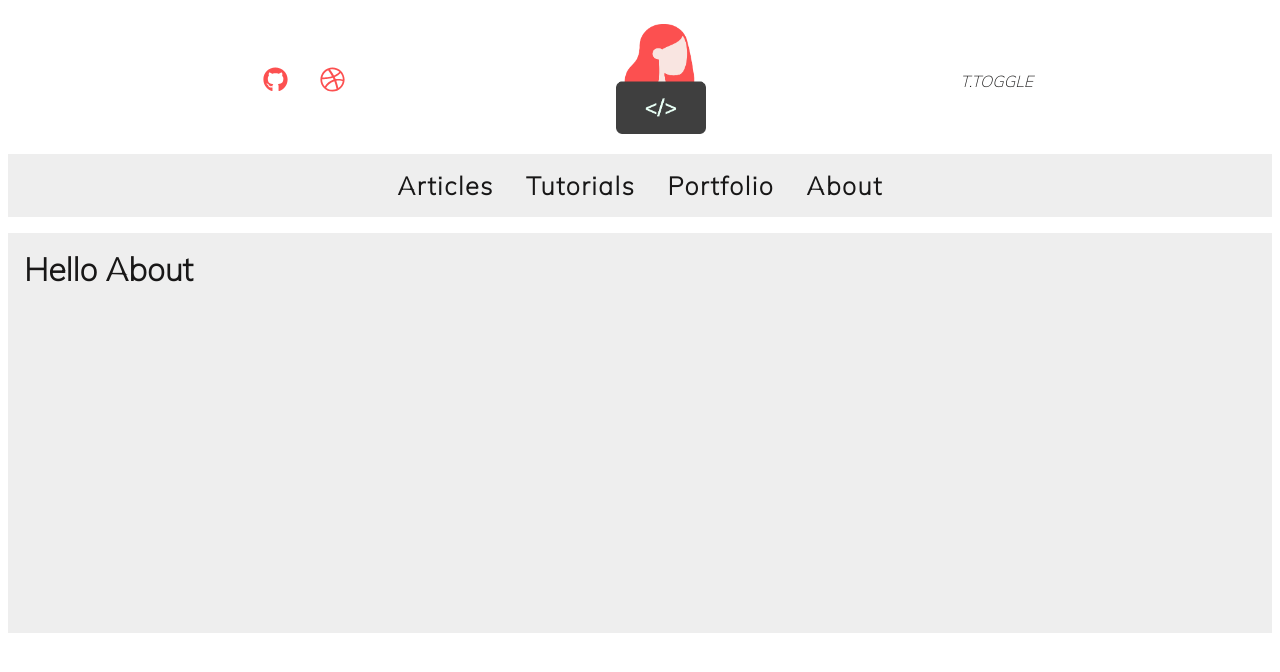
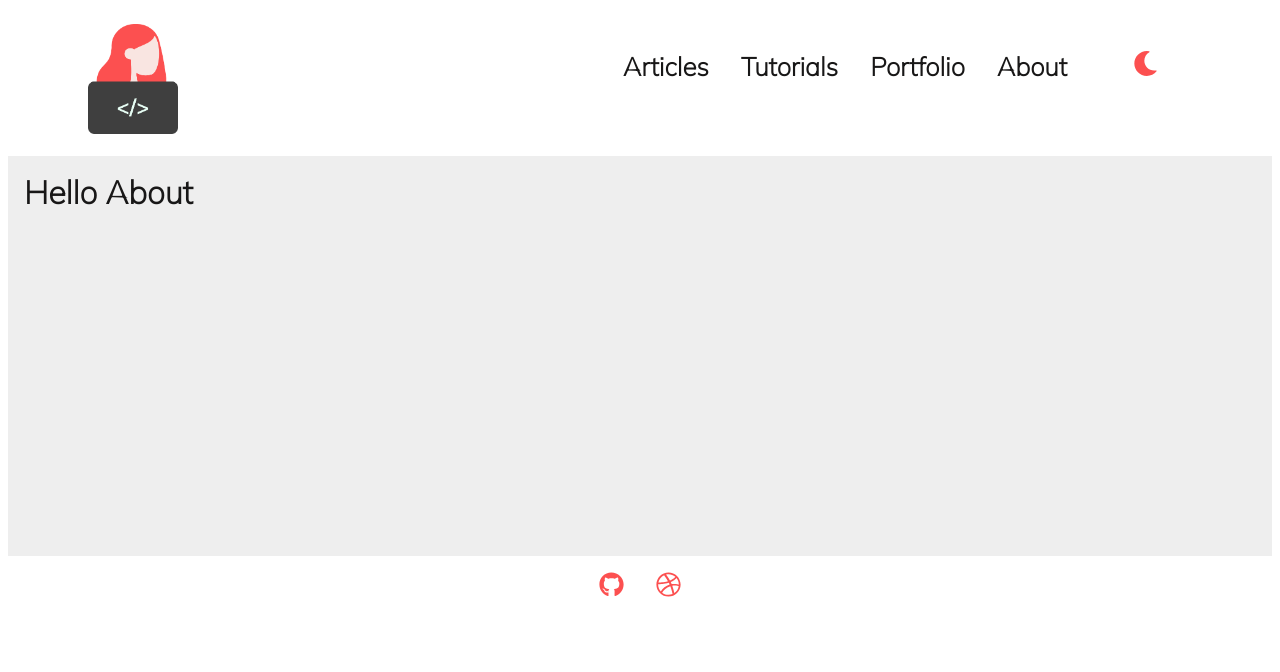
Before and after one commit to tasteslikestrawberries/tasteslikestrawberries.github.io, a React (Create React App) app: page /about in a window 1280 px wide. Shown: the top 672 px of the page. Built offline with nearby package versions, Linux system fonts and the light colour scheme.

Commit message:
grid-nav

```diff
--- a/src/App.css
+++ b/src/App.css
@@ -21,7 +21,6 @@ a:hover  {
 }
 
 .header {
-  margin-top: 1rem;
   padding: 1rem;
   width: 100%;
   height: 25rem;
@@ -30,94 +29,36 @@ a:hover  {
 
 h1 {
   margin:0;
+  font-size: 2rem;
+}
+nav > div {
+  font-size: 1.6em;
+  min-height: 50px;
+  padding: 1rem 4rem;
 }
 
-/*TOP NAVIGATION*/
-.topNav {
-  display: flex;
-  justify-content: space-evenly;
-  align-items: center;
-  flex-wrap: nowrap;
+nav {
+  display: grid;
+  justify-items: center;
+  text-align: center;
+}
+
+ul {
+  display:flex;
+  flex-direction: row;
+  list-style-type: none;
 }
 
 
-.right {
-  display:inline-flex;
-}
-
-.left {
-  display: inline-flex;
-}
-
-.middle {
-  display:inline-flex;
+footer {
+ display:flex;
+ justify-content: center;
 }
 
 
-/*BOTTOM NAVIGATION*/
-.bottomNav {
-  letter-spacing: 0.1em;
-  background-color:#eeeeee;
-  margin: 0;
-  padding:0;
-  display: flex;
-  justify-content: center; /*centers .items */
-}
-
- ul {
- margin:0;
- padding:0;
-}
-
-ul li {
-  display: inline-flex;
-  font-size: 25px;
-}
-
-
-/*RESPONSIVE NAVIGATION*/
-@media screen and (max-width: 800px) {
-  .item{
-    font-size: 20px;
-  }
-
-}
-
-
-@media screen and (max-width: 600px) {
-  .item{
-    font-size: 18px;
-  }
-
-}
-
-@media screen and (max-width: 440px) {
-  .item{
-    font-size: 14px;
-  }
-
-}
-
-@media screen and (max-width: 385px) {
-  .item{
-    font-size: 12px;
-  }
-
-}
-
-@media screen and (max-width: 360px) {
-  .item{
-    font-size: 10px;
-  }
-
-}
-
-@media screen and (max-width: 330px) {
-  .logo {
-    width: 50px;
-    height: 65px;
-  }
-  a:link, a:visited, a:active  {
-    padding: 0.5rem;
+@media (min-width: 30rem) {
+  nav {
+    grid-template-columns: 1fr auto auto;
+    justify-items: start;
   }
 }
--- a/src/App.js
+++ b/src/App.js
@@ -12,6 +12,7 @@ import Tutorials from './pages/tutorials';
 import Portfolio from './pages/portfolio';
 import About from './pages/about';
 import Navigation from './components/navigation';
+import Footer from './components/footer';
 
 //styles
 import './App.css';
@@ -49,7 +50,7 @@ export default function App() {
         </Route>
 
       </Switch>
-
+                      <Footer/>
     </>
 
    </Router>
--- /dev/null
+++ b/src/components/footer.js
@@ -0,0 +1,17 @@
+import React from 'react';
+//icons
+import { FaGithub } from "react-icons/fa";
+import { FaDribbble } from "react-icons/fa";
+
+const Footer = () => {
+    return (
+    <>
+        <footer>
+            <a href='http://github.com/tasteslikestrawberries' target='_blank' rel='noreferrer'><FaGithub style={{ color: "#FC5050", width: "25px", height: "25px"}}/></a>
+            <a href='http://dribbble.com/tasteslikestrawberries' target='blank' rel='noreferrer'><FaDribbble style={{ color: "#FC5050", width: "25px", height: "25px" }}/></a>
+        </footer>
+    </>
+    )
+}
+
+export default Footer
--- a/src/components/navigation.js
+++ b/src/components/navigation.js
@@ -1,11 +1,11 @@
+
 import React from 'react';
 import {
     Link
   } from "react-router-dom";
 
   //icons
-import { FaGithub } from "react-icons/fa";
-import { FaDribbble } from "react-icons/fa";
+  import { FaMoon } from "react-icons/fa";
 
 //assets
 import logo from './assets/logo.png';
@@ -14,26 +14,16 @@ import logo from './assets/logo.png';
 const Navigation = () => {
      return (
 <>
-            <div className='topNav'>
 
-                <div className='left'>
-                <a href='http://github.com/tasteslikestrawberries' target='_blank' rel='noreferrer'><FaGithub style={{ color: "#FC5050", width: "25px", height: "25px"}}/></a>
-                <a href='http://dribbble.com/tasteslikestrawberries' target='blank' rel='noreferrer'><FaDribbble style={{ color: "#FC5050", width: "25px", height: "25px" }}/></a>
+<nav>
+
+      <div className="logo">
+      <Link to="/"><img src={logo} alt='logo' width='90px' height='110px'/></Link>
       </div>
 
 
-                <div className='middle'>
-                <Link to="/"><img className='logo' src={logo} alt='logo' width='90px' height='110px'/></Link>
-                 </div>
 
-
-                <div className='right'>
-                <i>T.TOGGLE</i>
-                </div>
-
-            </div>
-
-            <nav className='bottomNav'>
+      <div className="menuItems">
       <ul>
                     <li>
                     <Link className='item' to='/articles'>Articles</Link>
@@ -47,56 +37,23 @@ const Navigation = () => {
                     <li>
                     <Link className='item' to='/about'>About</Link>
                     </li>
+                    <li>
+                    <FaMoon className='themeToggle' style={{ color: '#FC5050', width: '25px', height: '25px' , margin:'0 50 0 50'}}/>
+                    </li>
+
                  </ul>
+
+      </div>
+
+
+
     </nav>
 
+
+
 </>
+
      )
     }
 
     export default Navigation
-
-
-  /*
-   <nav>
-
-      <ul>
-              <Link className='logo' to="/"><img src={logo} alt='Logo'/></Link>
-          <li>
-              <Link to='/articles'>Articles</Link>
-          </li>
-          <li>
-              <Link to='/tutorials'>Tutorials</Link>
-          </li>
-          <li>
-              <Link to='/portfolio'>Portfolio</Link>
-          </li>
-          <li>
-              <Link to='/about'>About</Link>
-          </li>
-      </ul>
-    </nav> */
-
-
-/* custom navigation bar
-      <nav>
-          <ul>
-              <li>
-                  <Link to='/'>Home</Link>
-              </li>
-              <li>
-                  <Link to='/articles'>Articles</Link>
-              </li>
-              <li>
-                  <Link to='/tutorials'>Tutorials</Link>
-              </li>
-              <li>
-                  <Link to='/about'>About</Link>
-              </li>
-          </ul>
-        </nav>
-*/
-
-/* inline style
-<Link to='/' style={{ color: '#181717' }}>Home</Link>
-*/
```
Also changed, not shown: src/components/mytemplates/navigation-flex.js (added, +231 -0 lines), src/components/mytemplates/hamburger.js (renamed from src/components/hamburger.js). Lines whose indentation alone changed are shown as unchanged.
